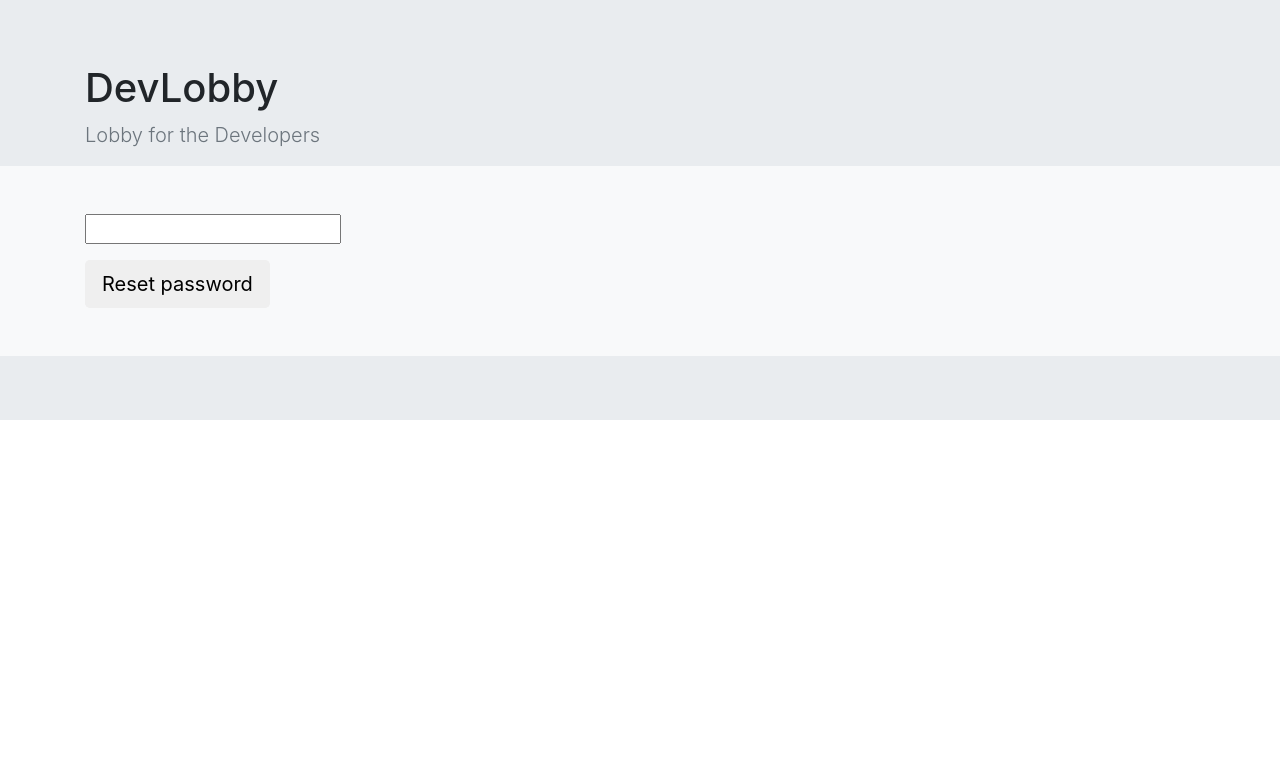
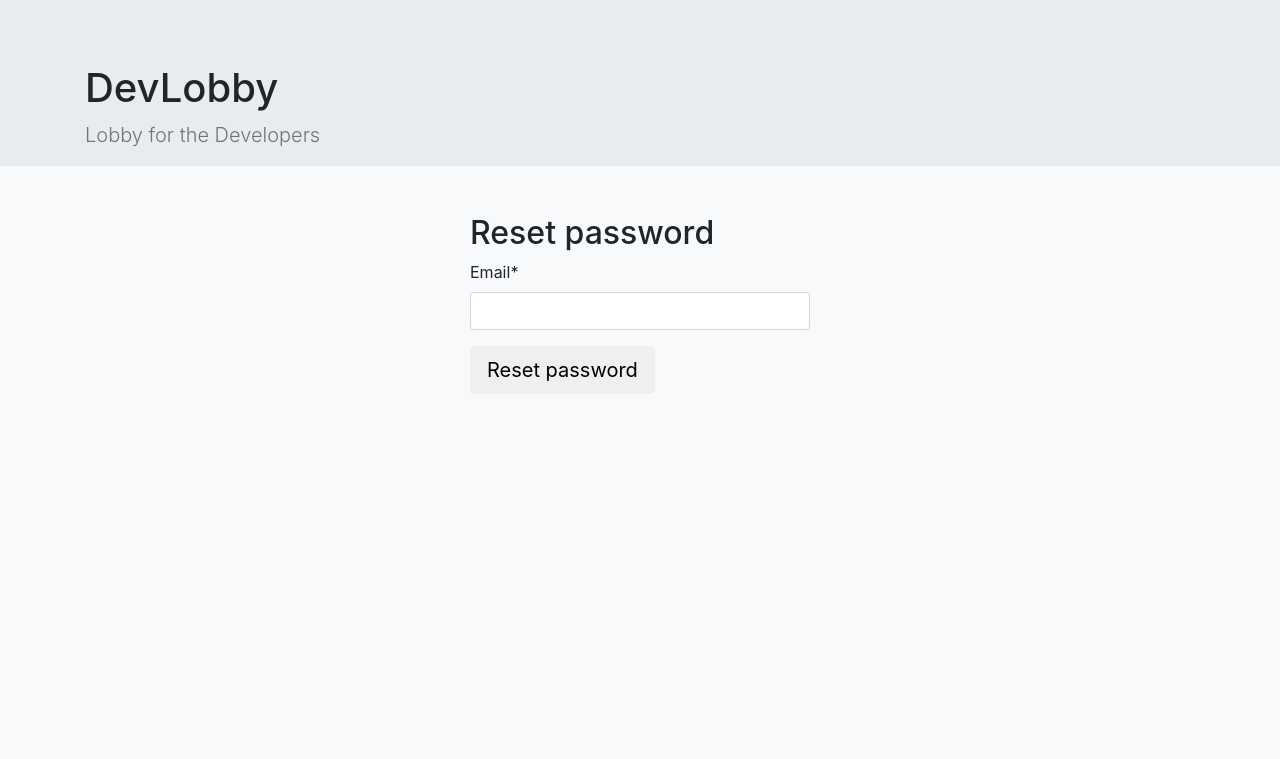
Before and after one commit to h-hub/dev-lobby, a Django app: page /accounts/password_reset/ in a window 1280 px wide. Shown: the top 759 px of the page. Run offline with Django 3.2, Linux system fonts and the light colour scheme; some libraries are stand-ins or nearby versions.

Commit message:
add password reset function

```diff
--- /dev/null
+++ b/static/base.css
@@ -0,0 +1,3 @@
+html, body {
+    height: 95%;
+}
--- a/templates/base/base.html
+++ b/templates/base/base.html
@@ -3,12 +3,13 @@
 <html lang="en">
 <head>
     <link rel="stylesheet" type="text/css" href="{% static "bootstrap.min.css" %}">
+    <link rel="stylesheet" type="text/css" href="{% static "base.css" %}">
     <meta charset="UTF-8">
     <title>DevLobby</title>
 </head>
 <body>
 
-<div class="jumbotron jumbotron-fluid">
+<div class="jumbotron jumbotron-fluid h-100">
 
     <div class="container">
         <h1 class="jumbotron-heading">DevLobby</h1>
@@ -25,7 +26,7 @@
 
     </div>
 
-    <div class="album py-5 bg-light fill">
+    <div class="album py-5 bg-light fill h-100">
         <div class="container">
             {% block content %}
             {% endblock %}
--- a/templates/registration/password_reset_form.html
+++ b/templates/registration/password_reset_form.html
@@ -1,12 +1,20 @@
 {% extends 'base/base.html' %}
+{% load crispy_forms_tags %}
+
 
 {% block content %}
-  <form action="" method="post">
-  {% csrf_token %}
-  {% if form.email.errors %}
-    {{ form.email.errors }}
-  {% endif %}
-      <p>{{ form.email }}</p>
-    <input type="submit" class="btn btn-default btn-lg" value="Reset password">
-  </form>
+    <div class="container">
+        <div class="row justify-content-md-center">
+            <div class="col col-lg-4 col-md-6 col-sm-12">
+
+                <h2>Reset password</h2>
+                <form action="" method="post">
+                    {% csrf_token %}
+                    {{ form | crispy }}
+                    <input type="submit" class="btn btn-default btn-lg" value="Reset password">
+                </form>
+
+            </div>
+        </div>
+    </div>
 {% endblock %}
```
Also changed, not shown: templates/registration/password_reset_confirm.html (+3 -16 lines), templates/registration/password_reset_done.html (+9 -1 lines), templates/registration/password_reset_email.html (+12 -2 lines).
